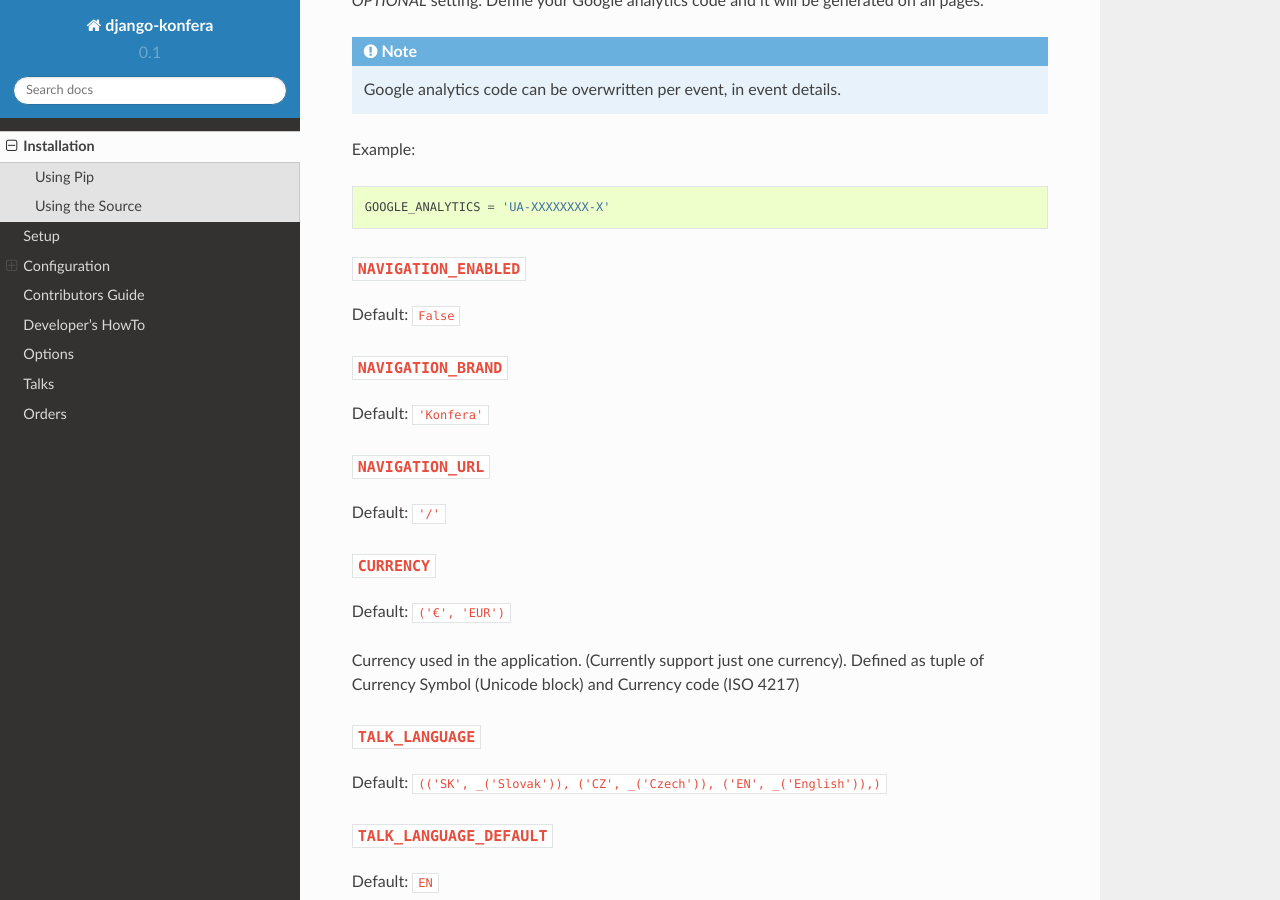
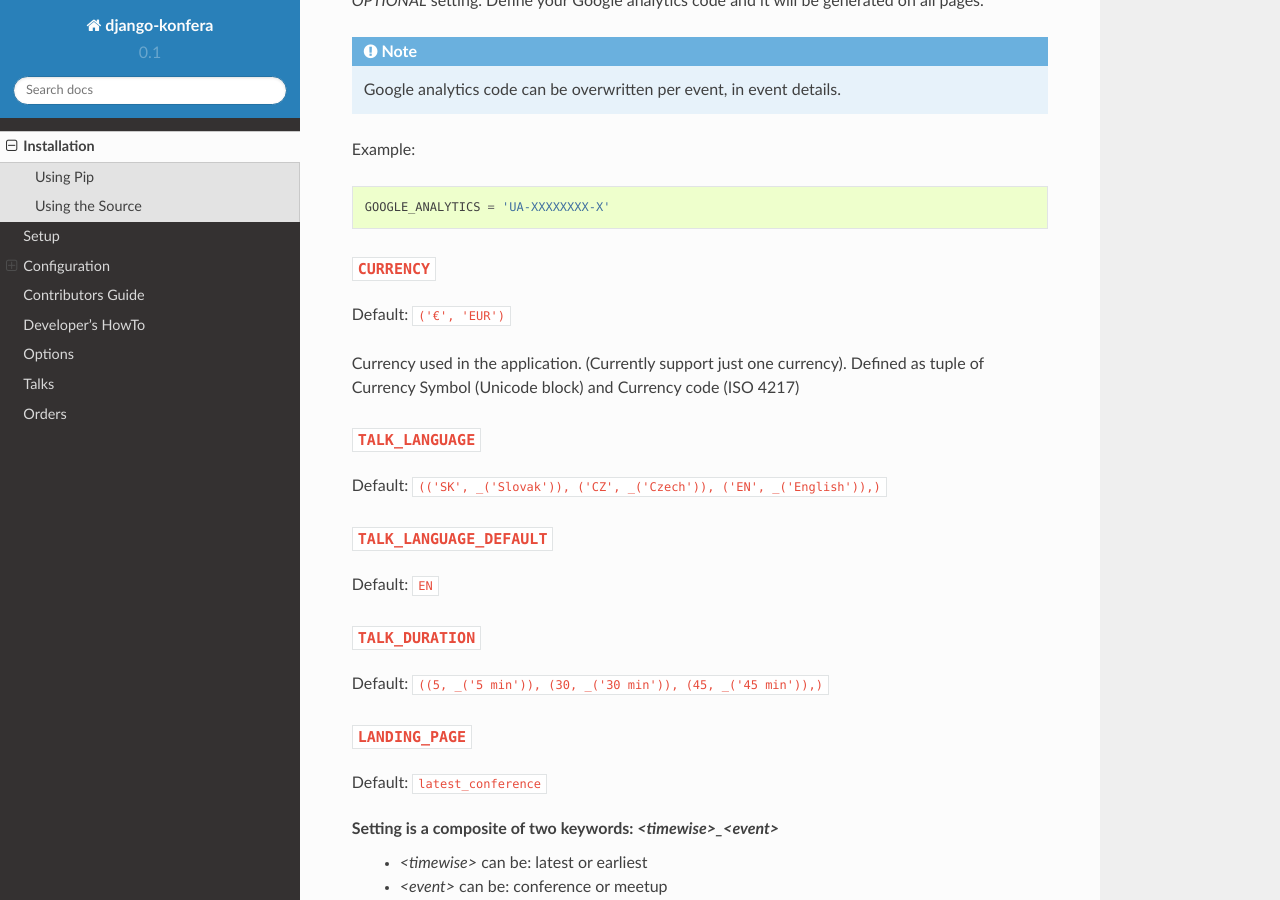
Before and after one commit to pyconsk/django-konfera, a Sphinx documentation site: the page built from docs/installation.rst, in a window 1280 px wide and 900 px high, scrolled down 1109 px. Built offline with Sphinx 7.4.7 and the Read the Docs theme 2.0.0, drawn with Linux system fonts in a browser that asks for light colours.

```diff
--- a/docs/installation.rst
+++ b/docs/installation.rst
@@ -61,34 +61,6 @@ Default: ``None``
 Example::
 
     GOOGLE_ANALYTICS = 'UA-XXXXXXXX-X'
-
-
-
-.. _settings-navigation_enabled:
-
-``NAVIGATION_ENABLED``
-^^^^^^^^^^^^^^^^^^^^^^
-
-Default: ``False``
-
-
-
-.. _settings-navigation_brand:
-
-``NAVIGATION_BRAND``
-^^^^^^^^^^^^^^^^^^^^
-
-Default: ``'Konfera'``
-
-
-
-.. _settings-navigation_url:
-
-``NAVIGATION_URL``
-^^^^^^^^^^^^^^^^^^
-
-Default: ``'/'``
-
 
 
 .. _settings-currency:
```
Also changed, not shown: 3 other files.
